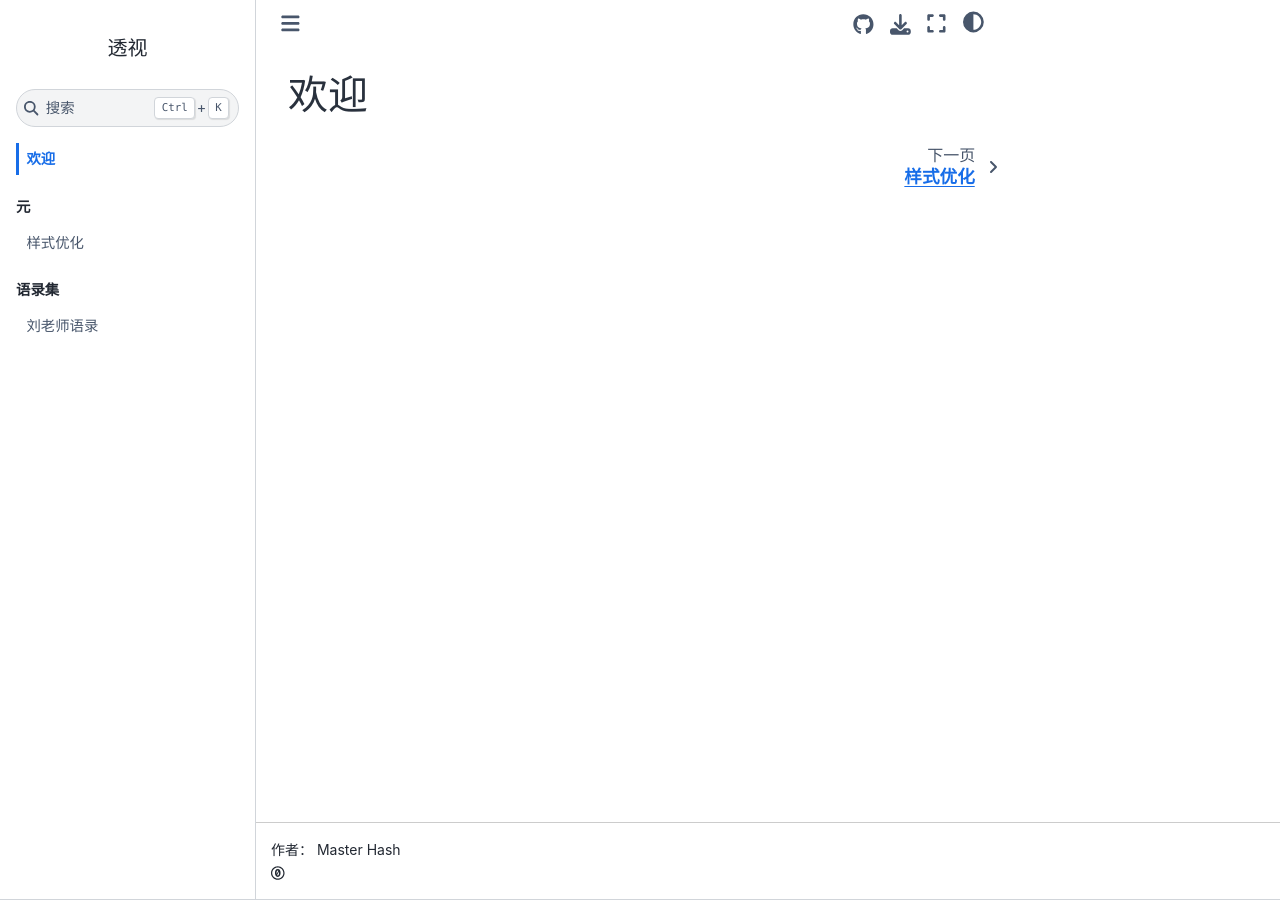
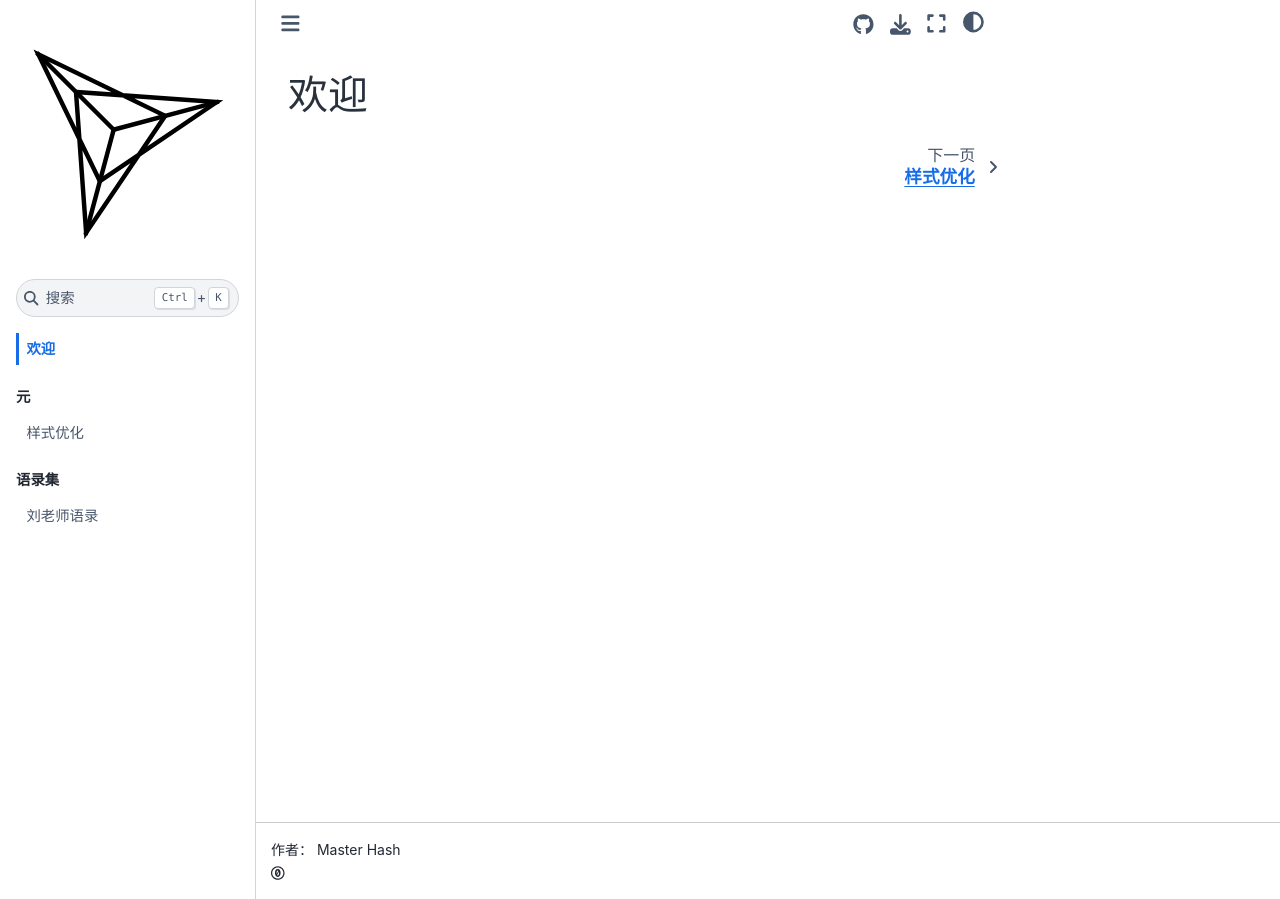
Before and after one commit to Master-Hash/a-hash-book, a Jupyter Book: the page built from docs/hello.md, in a window 1280 px wide. Built offline with Jupyter Book 1.0.4 settings and Sphinx 7.4.7 and the Sphinx Book theme 1.1.4, drawn with Linux system fonts in a browser that asks for light colours.

Commit message:
添加 favicon

```diff
--- a/docs/_config.yml
+++ b/docs/_config.yml
@@ -5,14 +5,16 @@
 # Book settings
 title: 透视
 author: Master Hash
+# email 暂不填
 copyright: "2021"
-logo: ""
+logo: "images/favicon.svg"
 
 # Parse and render settings
 parse:
   myst_enable_extensions:
     # - amsmath
     - colon_fence
+
     - deflist
     - dollarmath
     # - html_admonition
@@ -24,7 +26,7 @@ parse:
 
 # HTML-specific settings
 html:
-  favicon: ""
+  favicon: "images/favicon.svg"
   use_edit_page_button: true
   use_repository_button: true
   use_issues_button: true
```
Also changed, not shown: docs/images/favicon.svg (added), docs/images/hollow.svg (added).
